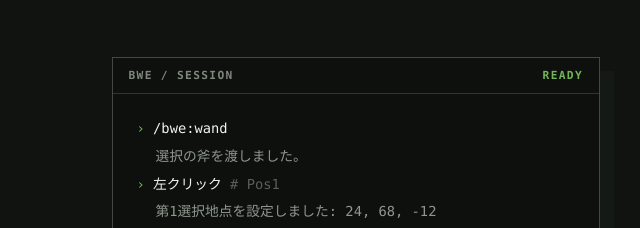
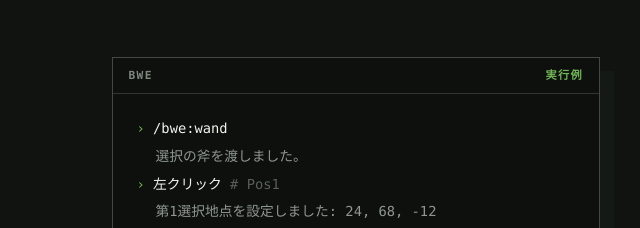
Before and after one commit to KaN1112/BWE, a plain HTML site: page index.html in a window 1280 px wide. Shown: the part 140-368 px from the top of the page, 640-1280 px from the left. Drawn offline with Linux system fonts and the light colour scheme.

Commit message:
Update index.html

```diff
--- a/index.html
+++ b/index.html
@@ -52,7 +52,7 @@
         </div>
 
         <div class="console reveal" aria-label="BWEコマンドの実行例">
-          <div class="console-heading"><span>BWE / SESSION</span><span>READY</span></div>
+          <div class="console-heading"><span>BWE</span><span>実行例</span></div>
           <div class="console-body">
             <p><span class="prompt">›</span> /bwe:wand</p>
             <p class="console-result">選択の斧を渡しました。</p>
```
